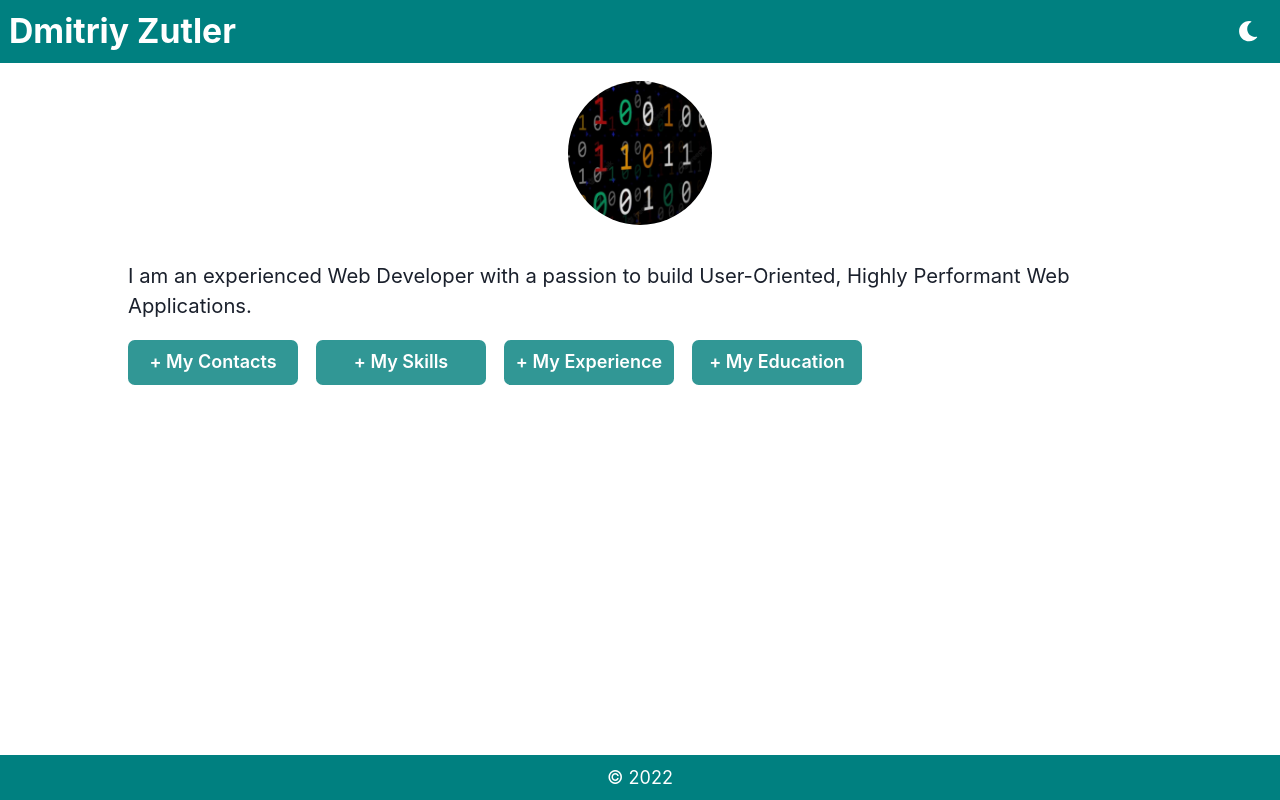
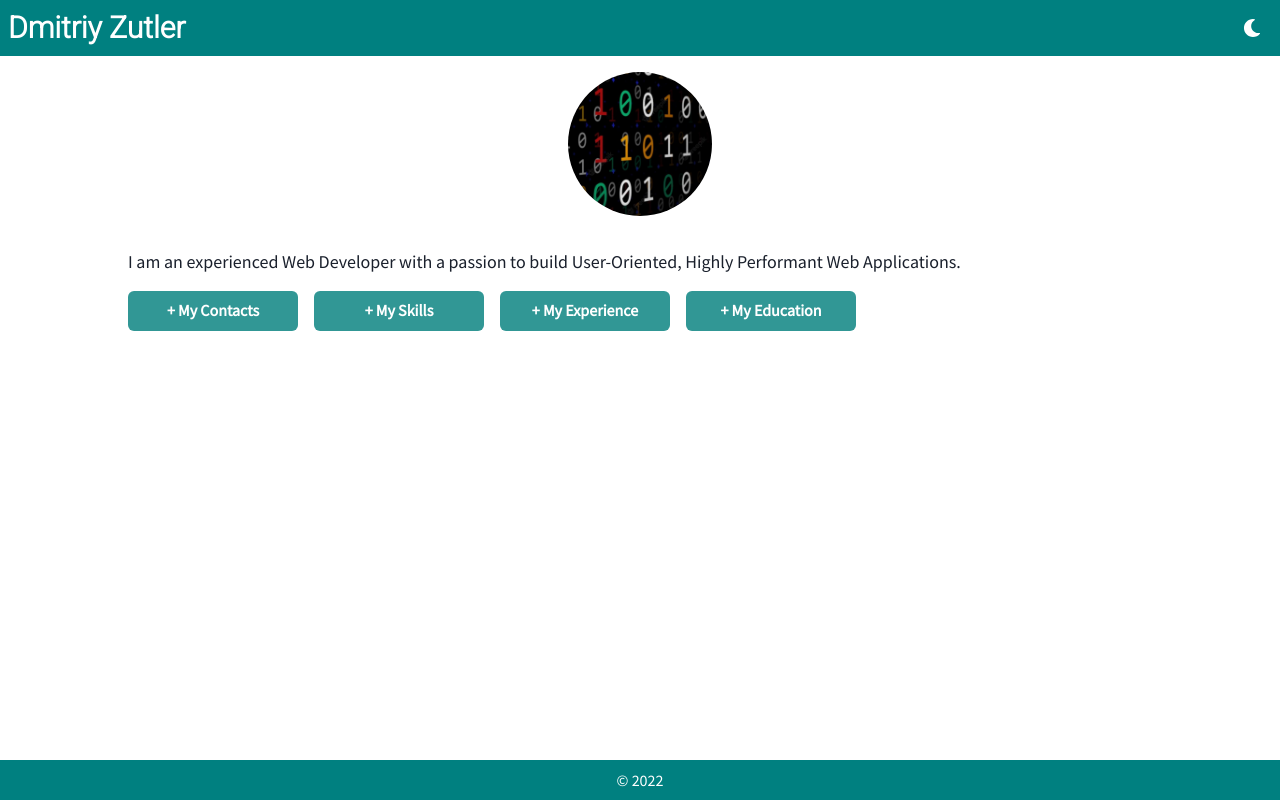
Before and after one commit to zutler/resume, a Next.js app: page / in a window 1280 px wide. Built offline with nearby package versions, Linux system fonts and the light colour scheme.

Commit message:
custom font

```diff
--- a/package.json
+++ b/package.json
@@ -17,10 +17,13 @@
     "type-check": "tsc"
   },
   "dependencies": {
+    "@chakra-ui/css-reset": "^2.0.5",
     "@chakra-ui/react": "^2.2.8",
     "@chakra-ui/styled-system": "^2.2.7",
     "@emotion/react": "^11.10.0",
     "@emotion/styled": "^11.10.0",
+    "@fontsource/roboto": "^4.5.8",
+    "@fontsource/source-sans-pro": "^4.5.11",
     "date-fns": "^2.11.1",
     "framer-motion": "^7.2.0",
     "next": "^12.2.5",
--- a/pages/_app.tsx
+++ b/pages/_app.tsx
@@ -1,7 +1,8 @@
 import { ChakraProvider } from '@chakra-ui/react';
 import { AppProps } from 'next/app';
 import ErrorBoundary from '../components/ErrorBoundary';
-import '../styles/global.css';
+import '@fontsource/roboto/300.css';
+import '@fontsource/source-sans-pro/400.css';
 import theme from '../theme/theme';
 
 export default function App({ Component, pageProps }: AppProps) {
--- a/styles/global.css
+++ /dev/null
@@ -1,28 +0,0 @@
-html,
-body {
-  padding: 0;
-  margin: 0;
-  font-family: -apple-system, BlinkMacSystemFont, Segoe UI, Roboto, Oxygen,
-    Ubuntu, Cantarell, Fira Sans, Droid Sans, Helvetica Neue, sans-serif;
-  line-height: 1.6;
-  font-size: 18px;
-  overflow-y: hidden;
-}
-
-* {
-  box-sizing: border-box;
-}
-
-a {
-  color: #0070f3;
-  text-decoration: none;
-}
-
-a:hover {
-  text-decoration: underline;
-}
-
-img {
-  max-width: 100%;
-  display: block;
-}
--- a/theme/theme.ts
+++ b/theme/theme.ts
@@ -9,7 +9,15 @@ const config: ThemeConfig = {
   useSystemColorMode: false,
 };
 
+const fonts = {
+  heading: `'Roboto', sans-serif`,
+  body: `'Source Sans Pro', sans-serif`,
+};
+
 // 3. extend the theme
-const theme = extendTheme({ config });
+const theme = extendTheme({
+  config,
+  fonts,
+});
 
 export default theme;
```
Also changed, not shown: 1 other file (tests, documents, lock files or other folders).
